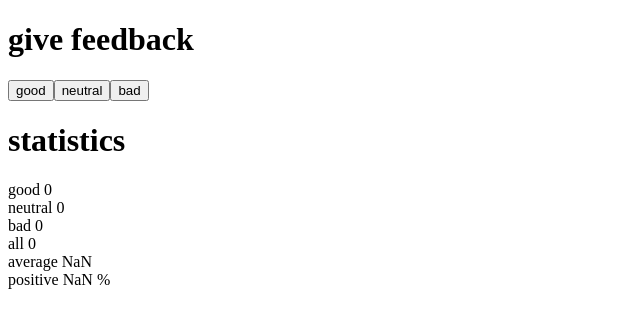
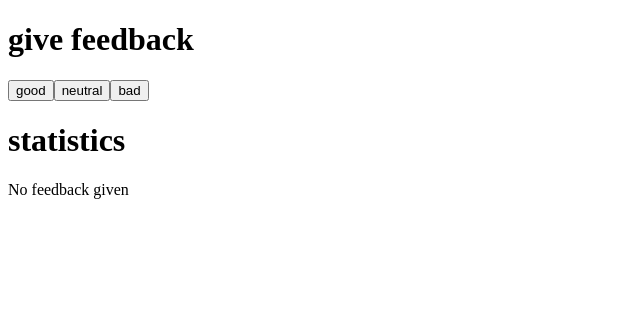
Before and after one commit to bellowswang/full-stack-open, a React (Create React App) app in the folder part1/: page / in a window 1280 px wide. Shown: the top 328 px of the page, without its empty margins (0-640 px from the left). Built offline with nearby package versions, Linux system fonts and the light colour scheme.

Commit message:
submit 1.9

```diff
--- a/part1/src/App.js
+++ b/part1/src/App.js
@@ -2,8 +2,20 @@ import { useState } from 'react'
 
 // a proper place to define a component
 const Statistics = (props) => {
+  if (props.all === 0) {
+    return (
+      <div>No feedback given</div>
+    )
+  }
   return (
-    <div>{props.name} {props.value}</div>
+    <div>
+      <div>good {props.good}</div>
+      <div>neutral {props.neutral}</div>
+      <div>bad {props.bad}</div>
+      <div>all {props.all}</div>
+      <div>average {props.average}</div>
+      <div>positive {props.positive}</div>
+    </div>
   )
 }
 
@@ -43,12 +55,7 @@ const App = () => {
       <button onClick={handleNeutral}>neutral</button>
       <button onClick={handleBad}>bad</button>
       <h1>statistics</h1>
-      <Statistics name='good' value={good}/>
-      <Statistics name='neutral' value={neutral}/>
-      <Statistics name='bad' value={bad}/>
-      <Statistics name='all' value={all}/>
-      <Statistics name='average' value={average}/>
-      <Statistics name='positive' value={positive}/>
+      <Statistics good={good} neutral={neutral} bad={bad} all={all} average={average} positive={positive}/>
     </div>
   )
 }
```
